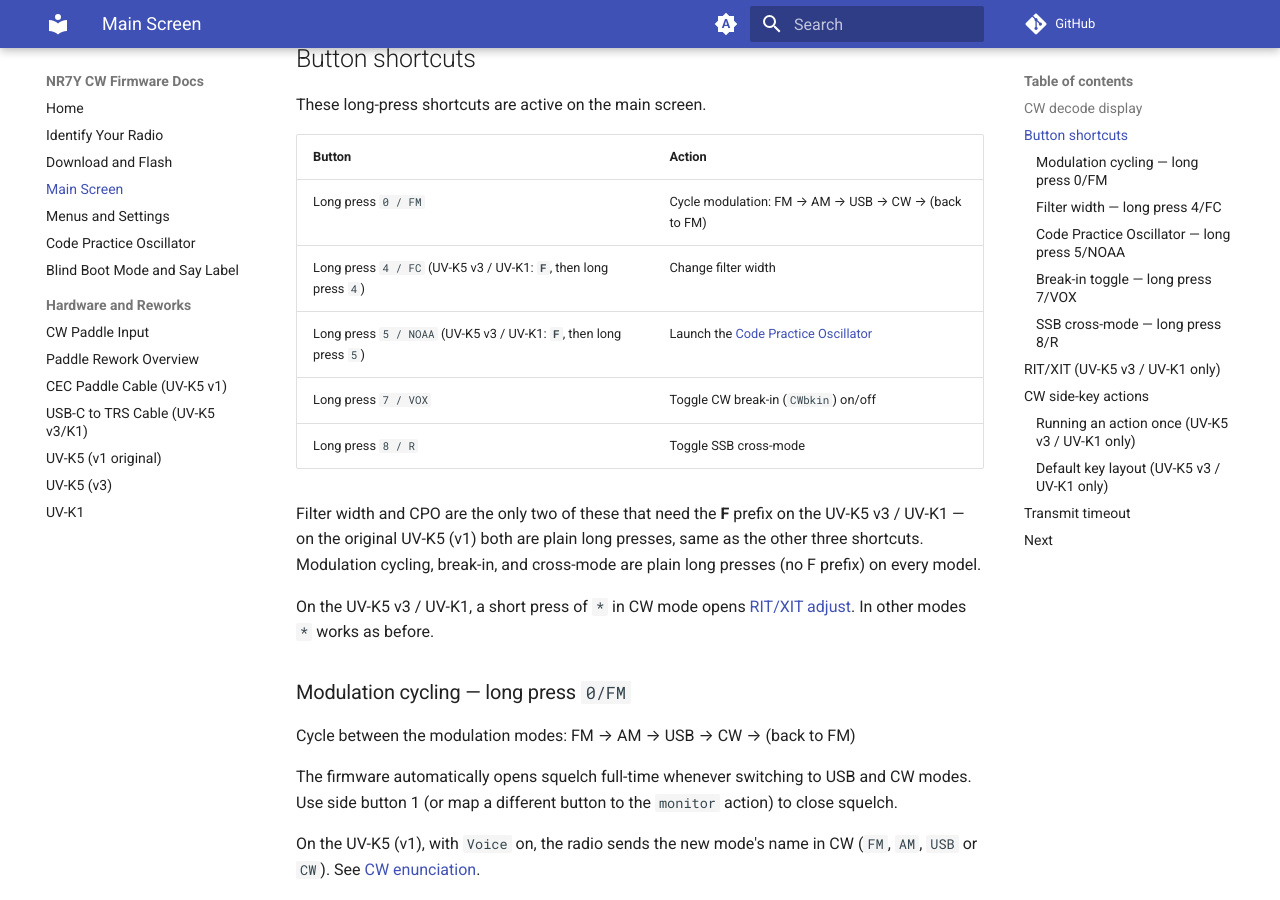
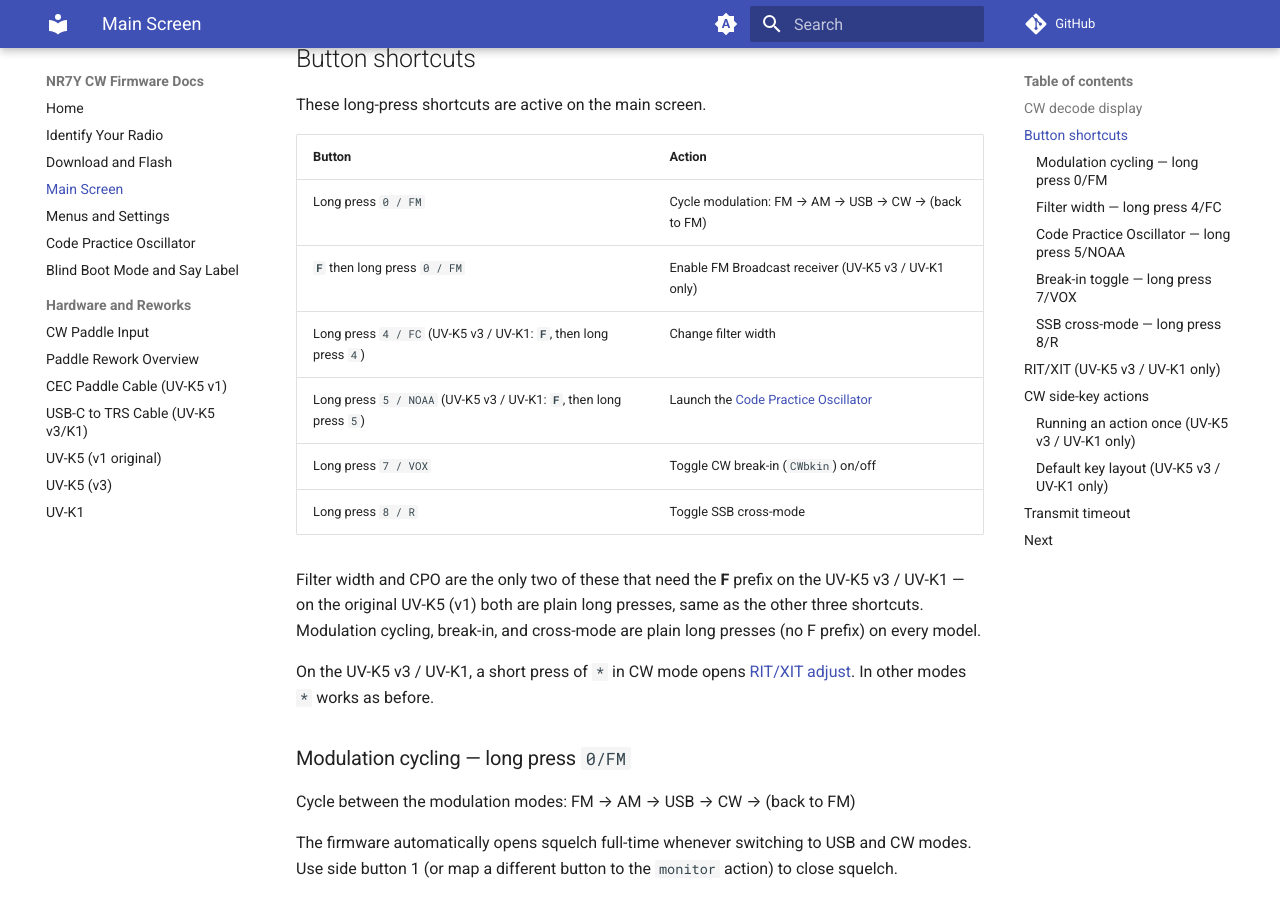
Before and after one commit to briand/cw-firmware-docs, an MkDocs documentation site: the page built from docs/main-screen.md, in a window 1280 px wide and 900 px high, scrolled down 642 px. Built offline with MkDocs 1.6.1 and Material for MkDocs 9.7.7, drawn with Linux system fonts in a browser that asks for light colours; comment, search, counter and statistics services are not loaded.

Commit message:
add FM shortcut

```diff
--- a/docs/main-screen.md
+++ b/docs/main-screen.md
@@ -29,6 +29,7 @@ These long-press shortcuts are active on the main screen.
 | Button | Action |
 | --- | --- |
 | Long press `0 / FM` | Cycle modulation: FM → AM → USB → CW → (back to FM) |
+| **`F`** then long press `0 / FM` | Enable FM Broadcast receiver (UV-K5 v3 / UV-K1 only) |
 | Long press `4 / FC` (UV-K5 v3 / UV-K1: **`F`**, then long press `4`) | Change filter width |
 | Long press `5 / NOAA` (UV-K5 v3 / UV-K1: **`F`**, then long press `5`) | Launch the [Code Practice Oscillator](code-practice-oscillator.md) |
 | Long press `7 / VOX` | Toggle CW break-in (`CWbkin`) on/off |
```
